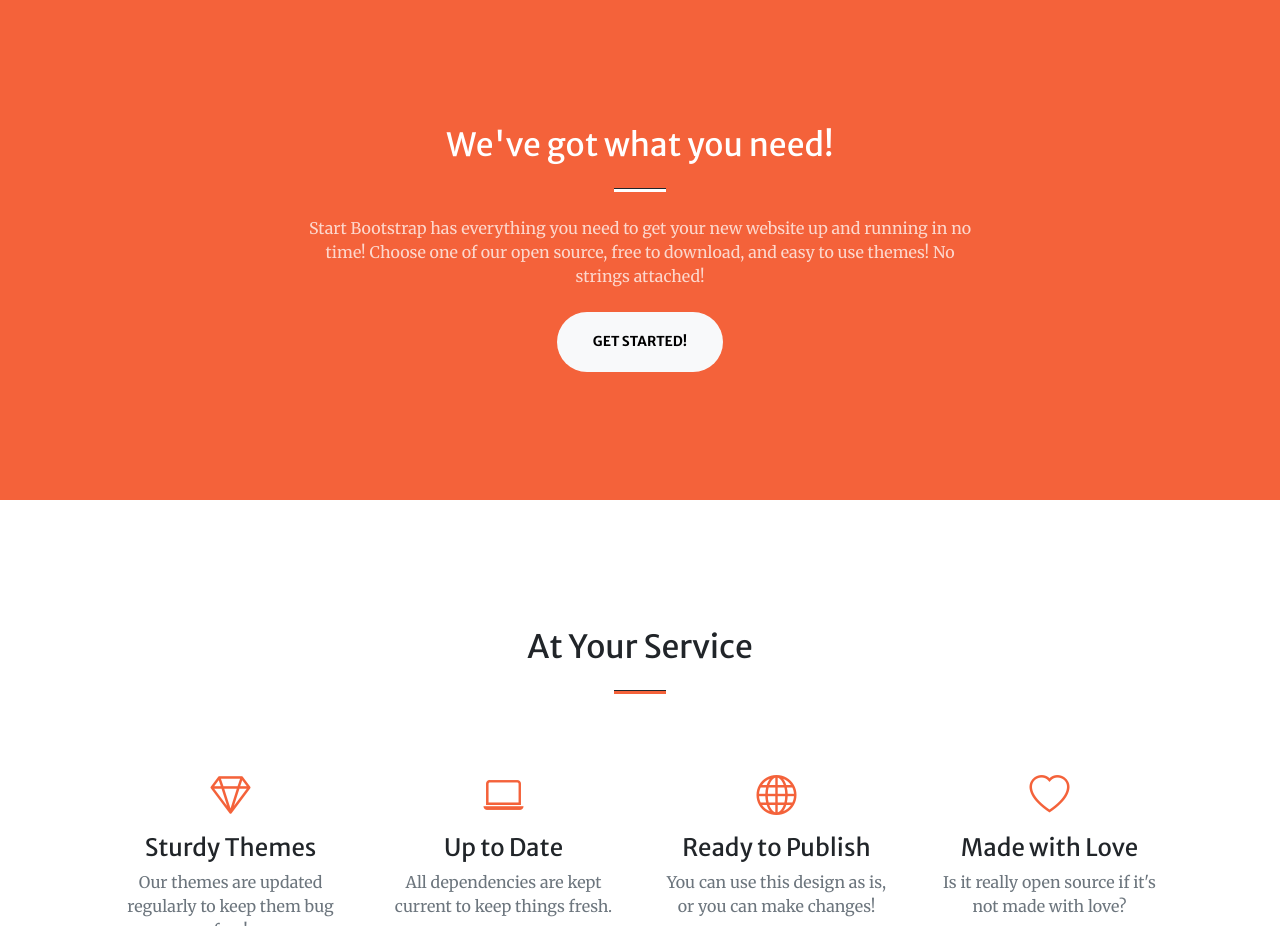
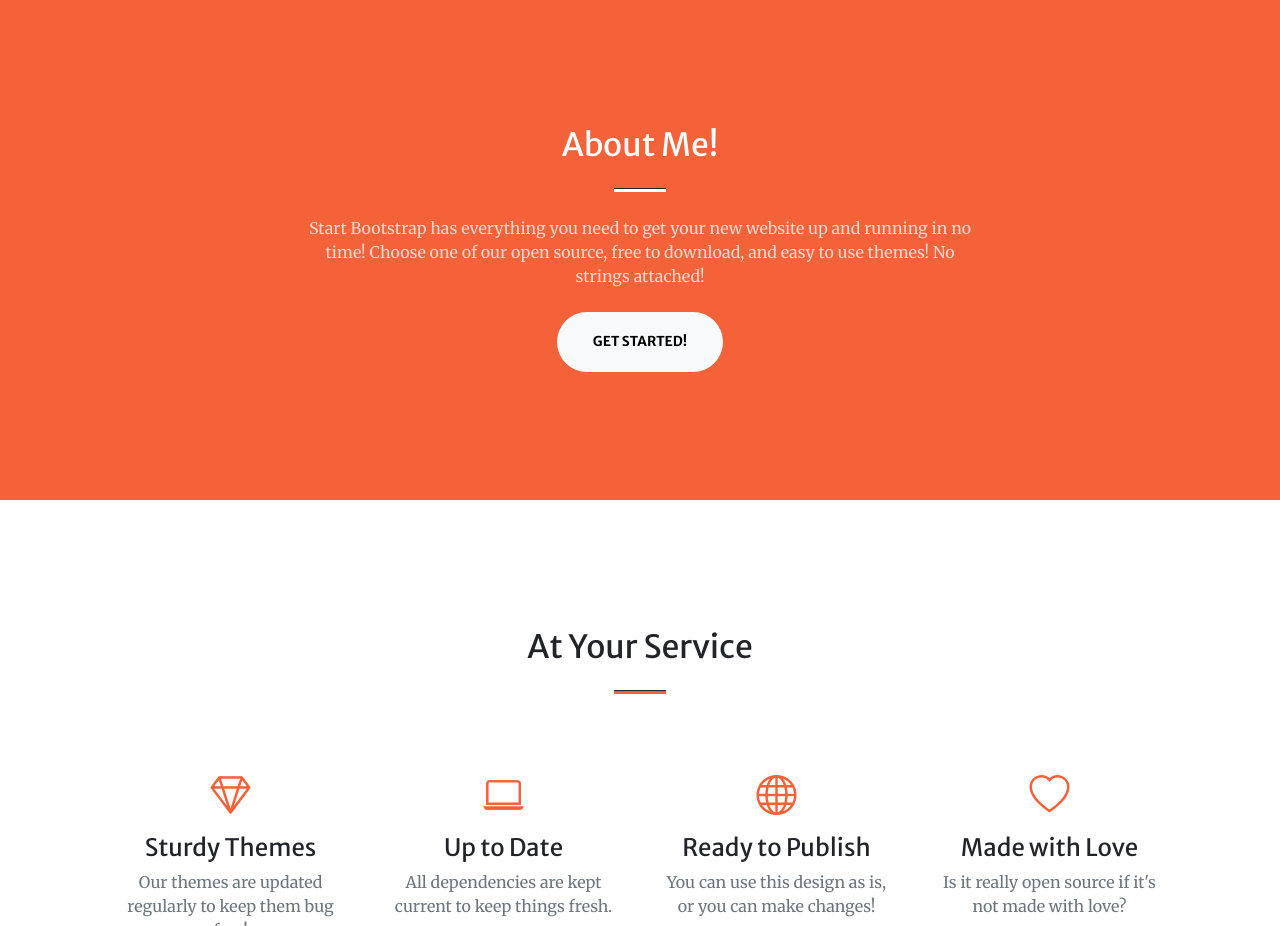
Before and after one commit to edwin0616/edwin0616.github.io, a plain HTML site: page index.html in a window 1280 px wide. Shown: the part 802-1728 px from the top of the page. Drawn offline with nearby package versions, Linux system fonts and the light colour scheme; some packages are replaced by stand-ins of ours; a script that the page names is missing.

Commit message:
Update index.html

```diff
--- a/index.html
+++ b/index.html
@@ -54,7 +54,7 @@
             <div class="container px-4 px-lg-5">
                 <div class="row gx-4 gx-lg-5 justify-content-center">
                     <div class="col-lg-8 text-center">
-                        <h2 class="text-white mt-0">We've got what you need!</h2>
+                        <h2 class="text-white mt-0">About Me!</h2>
                         <hr class="divider divider-light" />
                         <p class="text-white-75 mb-4">Start Bootstrap has everything you need to get your new website up and running in no time! Choose one of our open source, free to download, and easy to use themes! No strings attached!</p>
                         <a class="btn btn-light btn-xl" href="#services">Get Started!</a>
```
